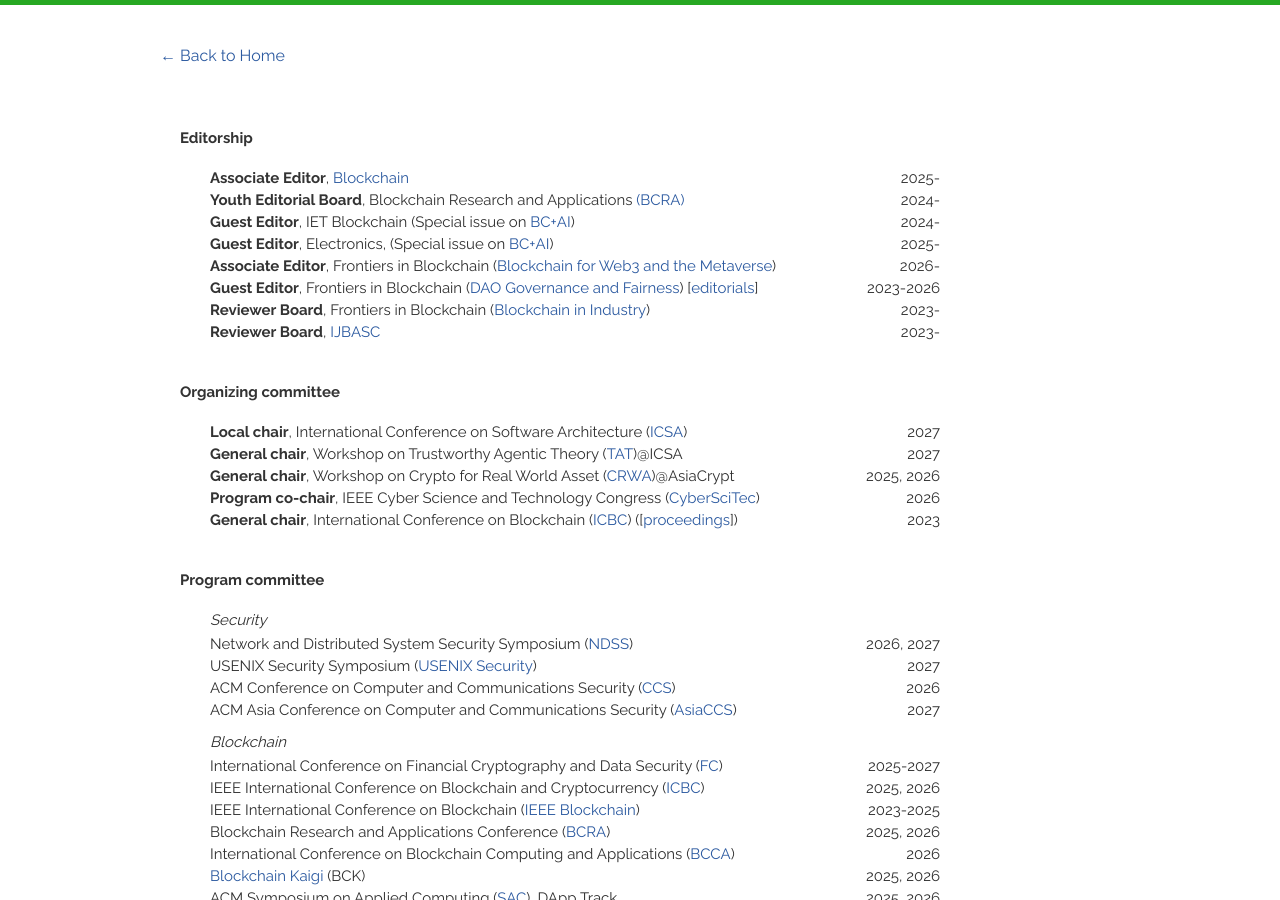
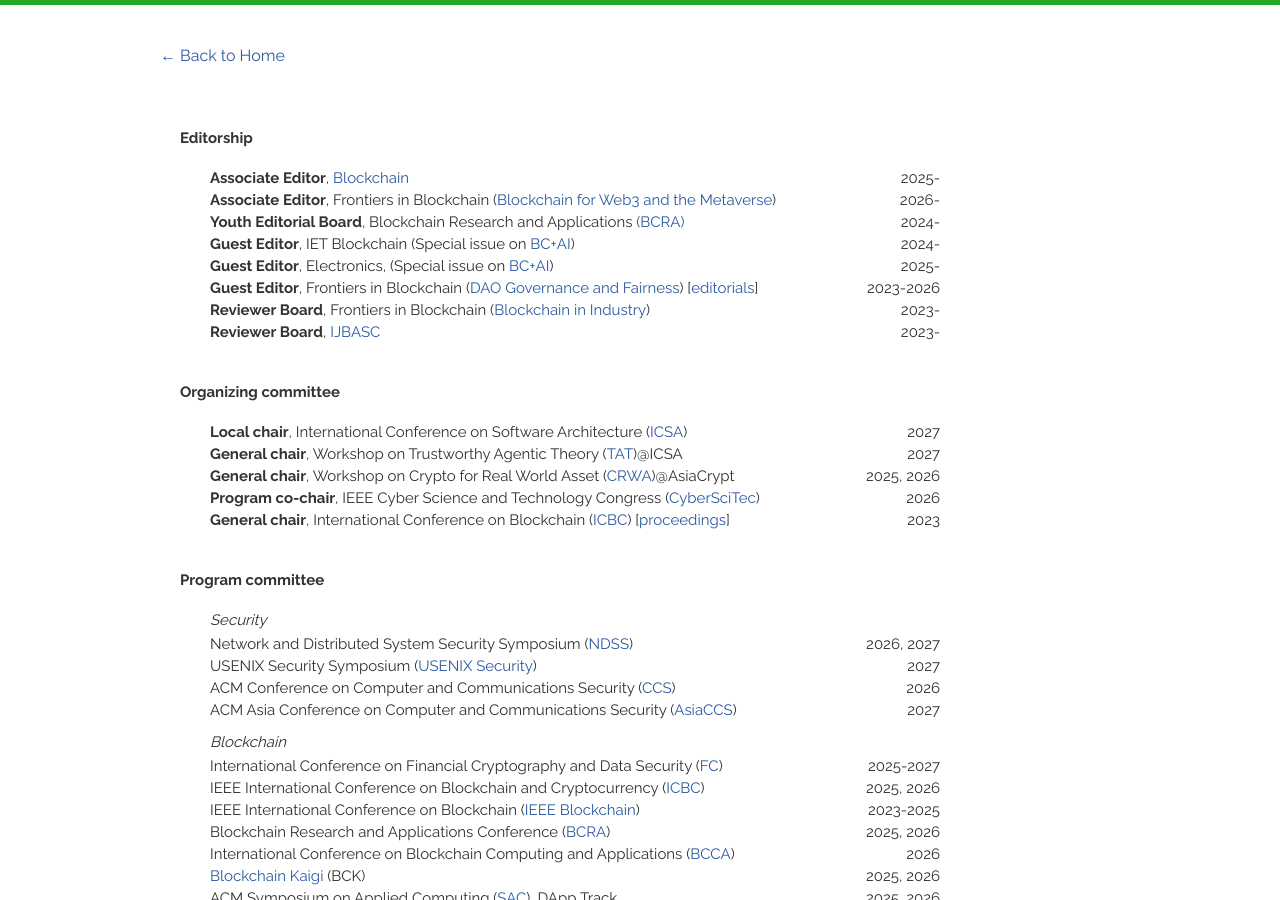
Before and after one commit to qinwang-git/qinwang-git.github.io, a Jekyll site: the page built from service.html, in a window 1280 px wide and 900 px high. Built offline with Jekyll 4.4.1, drawn with Linux system fonts in a browser that asks for light colours; nearby versions of some CDN libraries.

Commit message:
Update academic_service.html

```diff
--- a/_includes/academic_service.html
+++ b/_includes/academic_service.html
@@ -8,10 +8,10 @@
     </article>
     <ul class="service-list">
         <li><span class="service-name"><strong>Associate Editor</strong>, <a href="https://www.elspub.com/journals/blockchain/home/" target="_blank">Blockchain</a></span><span class="service-years">2025-</span></li>
+        <li><span class="service-name"><strong>Associate Editor</strong>, Frontiers in Blockchain (<a href="https://www.frontiersin.org/journals/blockchain/sections/blockchain-for-web3-and-the-metaverse" target="_blank">Blockchain for Web3 and the Metaverse</a>)</span><span class="service-years">2026-</span></li>
         <li><span class="service-name"><strong>Youth Editorial Board</strong>, Blockchain Research and Applications <a href="https://www.sciencedirect.com/journal/blockchain-research-and-applications" target="_blank">(BCRA)</a></span><span class="service-years">2024-</span></li>
         <li><span class="service-name"><strong>Guest Editor</strong>, IET Blockchain (Special issue on <a href="https://ietresearch.onlinelibrary.wiley.com/hub/journal/26341573/homepage/call-for-papers/si-2024-blockchain-ai-integration" target="_blank">BC+AI</a>)</span><span class="service-years">2024-</span></li>
         <li><span class="service-name"><strong>Guest Editor</strong>, Electronics, (Special issue on <a href="https://www.mdpi.com/journal/electronics/special_issues/U8FVL603TH" target="_blank">BC+AI</a>)</span><span class="service-years">2025-</span></li>
-        <li><span class="service-name"><strong>Associate Editor</strong>, Frontiers in Blockchain (<a href="https://www.frontiersin.org/journals/blockchain/sections/blockchain-for-web3-and-the-metaverse" target="_blank">Blockchain for Web3 and the Metaverse</a>)</span><span class="service-years">2026-</span></li>
         <li><span class="service-name"><strong>Guest Editor</strong>, Frontiers in Blockchain (<a href="https://www.frontiersin.org/research-topics/68059/dao-governance-and-fairness" target="_blank">DAO Governance and Fairness</a>) [<a href="https://www.frontiersin.org/journals/blockchain/articles/10.3389/fbloc.2026.1840145/full" target="_blank">editorials</a>]</span><span class="service-years">2023-2026</span></li>
         <li><span class="service-name"><strong>Reviewer Board</strong>, Frontiers in Blockchain (<a href="https://www.frontiersin.org/journals/blockchain/sections/blockchain-in-industry/editors" target="_blank">Blockchain in Industry</a>)</span><span class="service-years">2023-</span></li>
         <li><span class="service-name"><strong>Reviewer Board</strong>, <a href="https://www.igi-global.com/journals/open-access/reviewers/international-journal-blockchain-applications-secure/290373" target="_blank">IJBASC</a></span><span class="service-years">2023-</span></li>
@@ -26,7 +26,7 @@
         <li><span class="service-name"><strong>General chair</strong>, Workshop on Trustworthy Agentic Theory (<a href="https://tat-icsa-2027.utscyber.com/#cfp" target="_blank">TAT</a>)@ICSA</span><span class="service-years">2027</span></li>
         <li><span class="service-name"><strong>General chair</strong>, Workshop on Crypto for Real World Asset (<a href="https://crwa.site" target="_blank">CRWA</a>)@AsiaCrypt</span><span class="service-years">2025, 2026</span></li>
         <li><span class="service-name"><strong>Program co-chair</strong>, IEEE Cyber Science and Technology Congress (<a href="https://cyber-science.org/2026/cyberscitech/" target="_blank">CyberSciTec</a>)</span><span class="service-years">2026</span></li>
-        <li><span class="service-name"><strong>General chair</strong>, International Conference on Blockchain (<a href="https://www.servicessociety.org/icbc" target="_blank">ICBC</a>) ([<a href="https://link.springer.com/book/10.1007/978-3-031-44920-8" target="_blank">proceedings</a>])</span><span class="service-years">2023</span></li>
+        <li><span class="service-name"><strong>General chair</strong>, International Conference on Blockchain (<a href="https://www.servicessociety.org/icbc" target="_blank">ICBC</a>) [<a href="https://link.springer.com/book/10.1007/978-3-031-44920-8" target="_blank">proceedings</a>]</span><span class="service-years">2023</span></li>
     </ul>
 
      <br>
```
